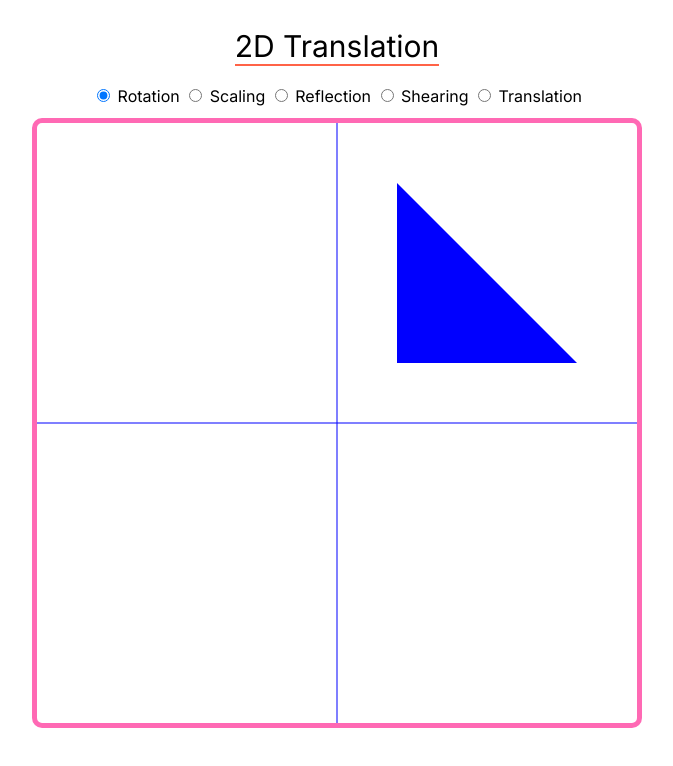
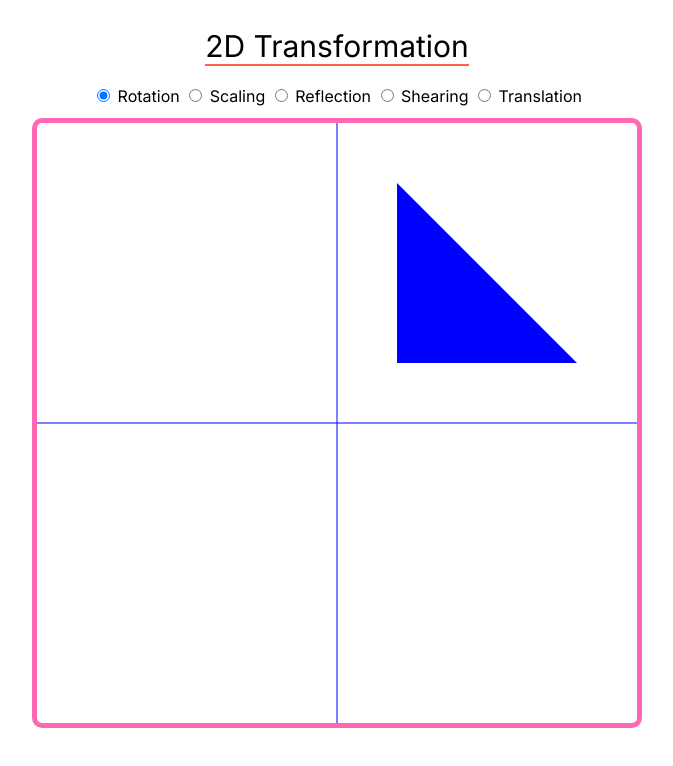
Before and after one commit to kamal0620040/COMP-342-Lab, a plain HTML site: page Lab 4/index.html in a window 1280 px wide. Shown: the whole page, without its empty margins (303-976 px from the left). Drawn offline with Linux system fonts and the light colour scheme.

Commit message:
Minor changes in Lab 4

```diff
--- a/Lab 4/JS/matrices.js
+++ b/Lab 4/JS/matrices.js
@@ -21,7 +21,7 @@ const scalingMatrix = [
   0, 0, 1
 ];
 
-// For translationM
+// For translation
 const translationMatrix = [
   1, 0, -0.5,
   0, 1, -0.5,
--- a/Lab 4/index.html
+++ b/Lab 4/index.html
@@ -8,7 +8,7 @@
     <link rel="stylesheet" href="Style/style.css">
 </head>
 <body>
-    <div class="main-heading">2D Translation</div>
+    <div class="main-heading">2D Transformation</div>
     <div class="radio-container">
         <label>
             <input type="radio" name="field-radio" value="rotate" checked>
```
